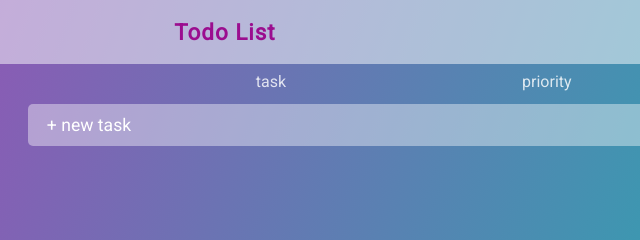
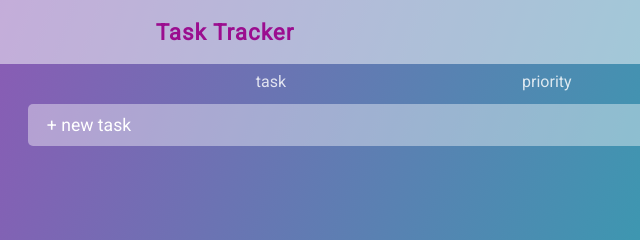
Before and after one commit to asiddiq1/todo-list, a website built with webpack: page dist/index.html in a window 1280 px wide. Shown: the top 240 px of the page, 415-1055 px from the left. Built offline with nearby package versions, Linux system fonts and the light colour scheme.

Commit message:
fix header

```diff
--- a/dist/index.html
+++ b/dist/index.html
@@ -18,7 +18,7 @@
   </head>
   <body>
     <div id="content">
-      <header>Todo List</header>
+      <header>Task Tracker</header>
       <div class="sidebar">
         <div class="project-title">projects</div>
         <div class="project-container" id="project-container"></div>
```
